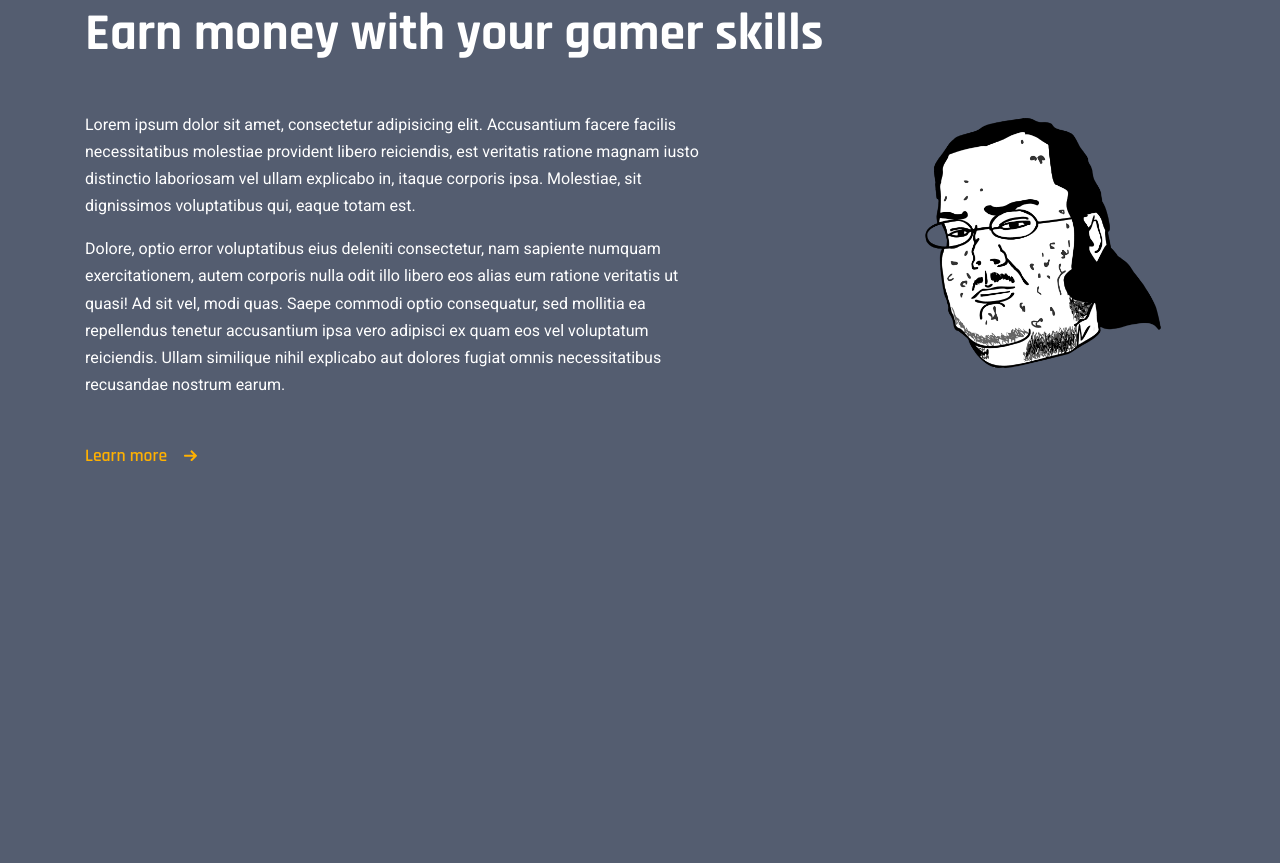
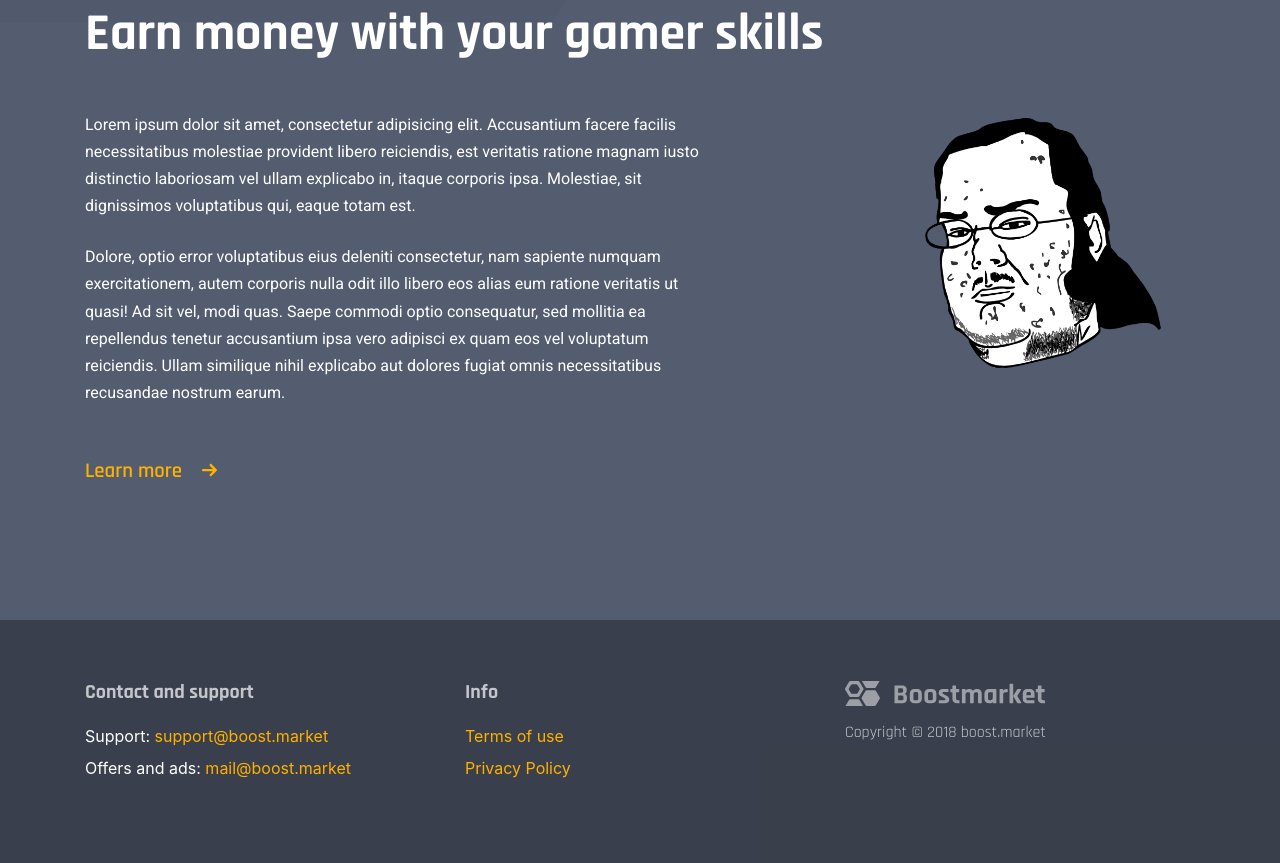
Before and after one commit to almazbis/boostmarket, a website: page bhtml/src/html/index.html in a window 1280 px wide. Shown: the part 778-1641 px from the top of the page. Before the commit the page ends 1382 px from the top, so only its background shows below. Drawn offline with nearby package versions, Linux system fonts and the light colour scheme; files that its build step writes are made by us from their sources; files whose address does not match are found by name.

Commit message:
Added footer.

```diff
--- a/bhtml/src/html/partials/_footer.html
+++ b/bhtml/src/html/partials/_footer.html
@@ -0,0 +1,24 @@
+<footer class="global-footer">
+	<div class="container">
+		<div class="row">
+			<div class="col-12 col-sm-6 col-lg-4 footer-col footer-contact">
+				<h2 class="footer-col-title">Contact and support</h2>
+				<ul class="footer-list">
+					<li>Support: <a href="">support@boost.market</a></li>
+					<li>Offers and ads: <a href="">mail@boost.market</a></li>
+				</ul>
+			</div>
+			<div class="col-12 col-sm-6 col-lg-4 footer-col footer-info">
+				<h2 class="footer-col-title">Info</h2>
+				<ul class="footer-list">
+					<li><a href="sample-page.html">Terms of use</a></li>
+					<li><a href="sample-page.html">Privacy Policy</a></li>
+				</ul>
+			</div>
+			<div class="col-12 col-sm-6 col-lg-4 footer-col footer-copy">
+				<div class="footer-logo"><img src="assets/img/logo-white.svg" draggable="false" alt=""></div>
+				<div class="footer-copy__small"><small>Copyright © 2018 boost.market</small></div>
+			</div>
+		</div>
+	</div>
+</footer>
--- a/bhtml/src/html/partials/_header-home.html
+++ b/bhtml/src/html/partials/_header-home.html
@@ -1,3 +1,5 @@
+<div class="skew-bg"></div>
+
 <header class="global-header global-header--home">
 	@@include('./components/_header-nav.html')
 </header>
--- a/bhtml/src/scss/global/blocks/_text.scss
+++ b/bhtml/src/scss/global/blocks/_text.scss
@@ -1,8 +1,9 @@
 .text {
 	font-family: $f-roboto;
+	font-weight: normal;
 	line-height: 1.7;
 
 	p {
-		margin-bottom: 1em;
+		margin-bottom: 1.5em;
 	}
 }
--- a/bhtml/src/scss/global/btns-and-links/_link-more.scss
+++ b/bhtml/src/scss/global/btns-and-links/_link-more.scss
@@ -16,6 +16,7 @@
 	&:focus {
 		text-decoration: none;
 		color: darken($c-yellow, 5%);
+		outline: none;
 	}
 
 	&::after {
@@ -37,4 +38,14 @@
 	&:focus::after {
 		right: -5px;
 	}
+
+	&--lg {
+		font-size: 1.3em;
+		padding-right: 35px;
+
+		&::after {
+			width: 15px;
+		}
+	}
+
 }
--- a/bhtml/src/scss/module-catalog/_catalog.scss
+++ b/bhtml/src/scss/module-catalog/_catalog.scss
@@ -1,5 +1,5 @@
 @import 'thumbs';
 
 .games {
-	background-color: darken($c-bg, 5%);
+	background-color: rgba($c-black, .3);
 }
--- a/bhtml/src/scss/partials/_footer.scss
+++ b/bhtml/src/scss/partials/_footer.scss
@@ -0,0 +1,63 @@
+.global-footer {
+	background-color: rgba($c-black, .8);
+
+	padding-top: 60px;
+	padding-bottom: 30px;
+}
+
+
+.footer-col {
+	margin-bottom: 45px;
+}
+
+
+.footer-col-title {
+	font-family: $f-raj;
+	font-size: 20px;
+	font-weight: bold;
+	opacity: .7;
+
+	margin-bottom: 20px;
+}
+
+
+.footer-list {
+	padding: 0;
+	margin: 0;
+
+	> ul,
+	> ol {
+		margin: 0;
+		padding: 0;
+	}
+
+	li {
+		list-style-type: none;
+
+		display: block;
+		margin-bottom: 8px;
+	}
+}
+
+
+.footer-logo {
+	margin-bottom: 15px;
+
+	img {
+		opacity: .5;
+
+		width: 200px;
+	}
+}
+
+.footer-copy {
+
+	&__small {
+		font-family: $f-raj;
+
+		small {
+			font-size: 16px;
+			opacity: .7;
+		}
+	}
+}
--- a/bhtml/src/scss/style.scss
+++ b/bhtml/src/scss/style.scss
@@ -13,6 +13,27 @@ body {
 	background-color: $c-bg;
 }
 
+.skew-bg {
+	content: "";
+	background-color: rgba($c-black, .1);
+
+	display: block;
+	position: fixed;
+	z-index: -1;
+	top: 0;
+	left: 40%;
+	height: 100%;
+	width: 50%;
+	transform: skew(-35deg) translateX(-50%);
+}
+
+@media screen and (max-width: 767px) {
+	.skew-bg {
+		left: 40%;
+		width: 70%;
+	}
+}
+
 @import 'global/global';
 
 @import 'components/logo';
```
Also changed, not shown: bhtml/src/html/index.html (+1 -1 lines), bhtml/src/html/partials/_header.html (+2 -0 lines), bhtml/build/css/style.css, bhtml/build/index.html, bhtml/src/scss/partials/_header.scss (line endings or trailing spaces).
